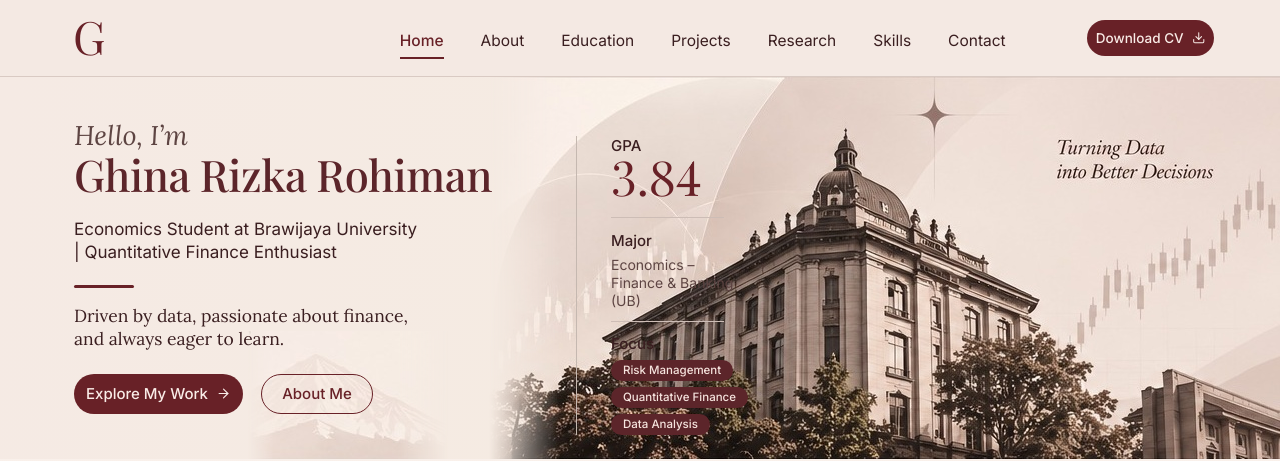
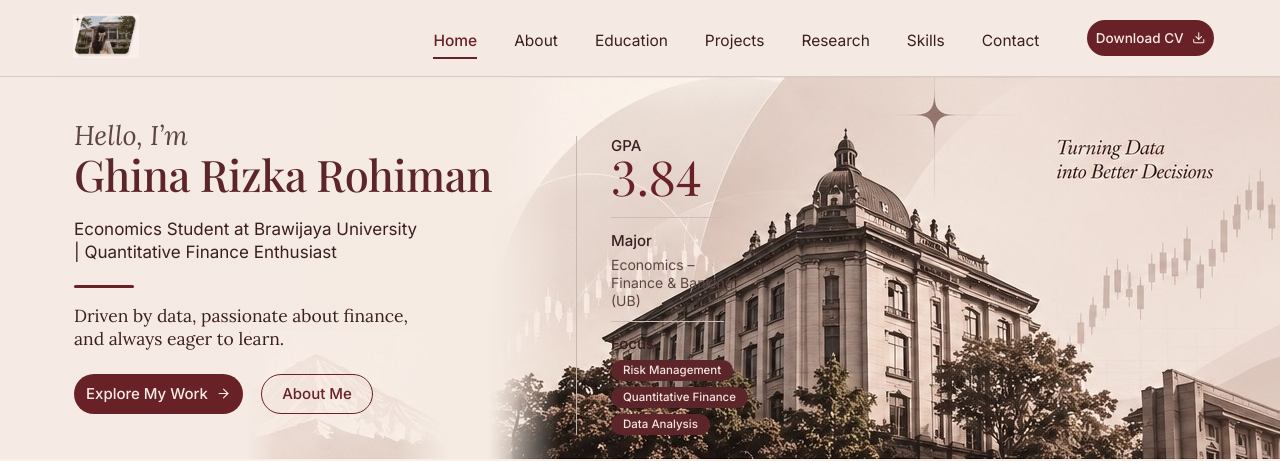
Before and after one commit to Nebula-Project1409/Website-Portofolio-Quantitave-Finance, a plain HTML site: page index.html in a window 1280 px wide. Shown: the top 461 px of the page. Drawn offline with nearby package versions, Linux system fonts and the light colour scheme; files whose address does not match are found by name.

Commit message:
Add files via upload

```diff
--- a/index.html
+++ b/index.html
@@ -29,7 +29,7 @@
   <header class="navbar" id="top">
     <div class="navbar-inner">
       <a class="logo" href="#home" aria-label="Home">
-        <img src="img/foto-ghina.jpg" alt="Ghina" onerror="this.parentNode.classList.add('no-img');this.remove()">
+        <img src="foto-ghina.jpg" alt="Ghina" onerror="this.parentNode.classList.add('no-img');this.remove()">
         <span class="logo-g">G</span>
       </a>
       <button class="menu-toggle" id="menuToggle" aria-label="Open menu" aria-expanded="false" aria-controls="menu">
```
